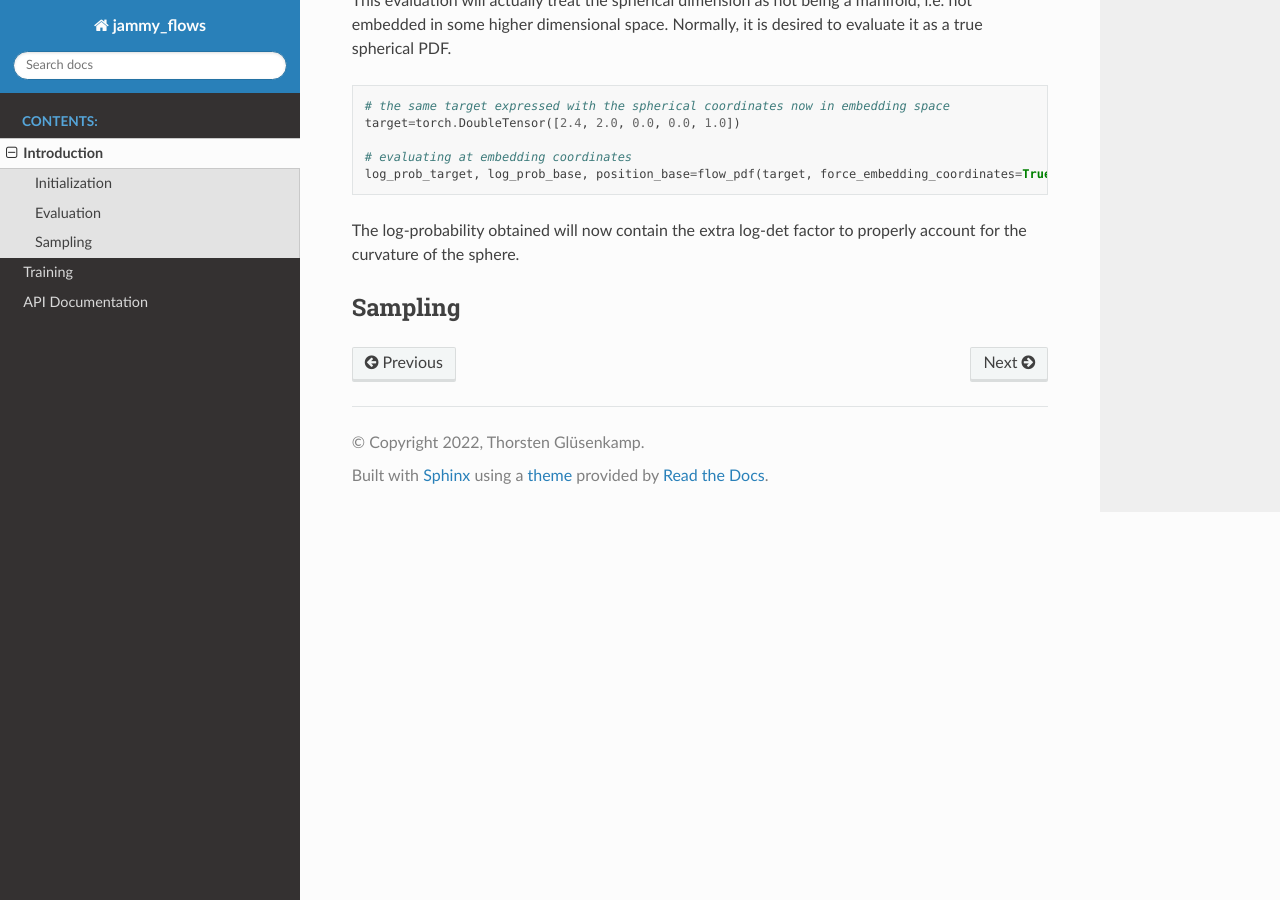
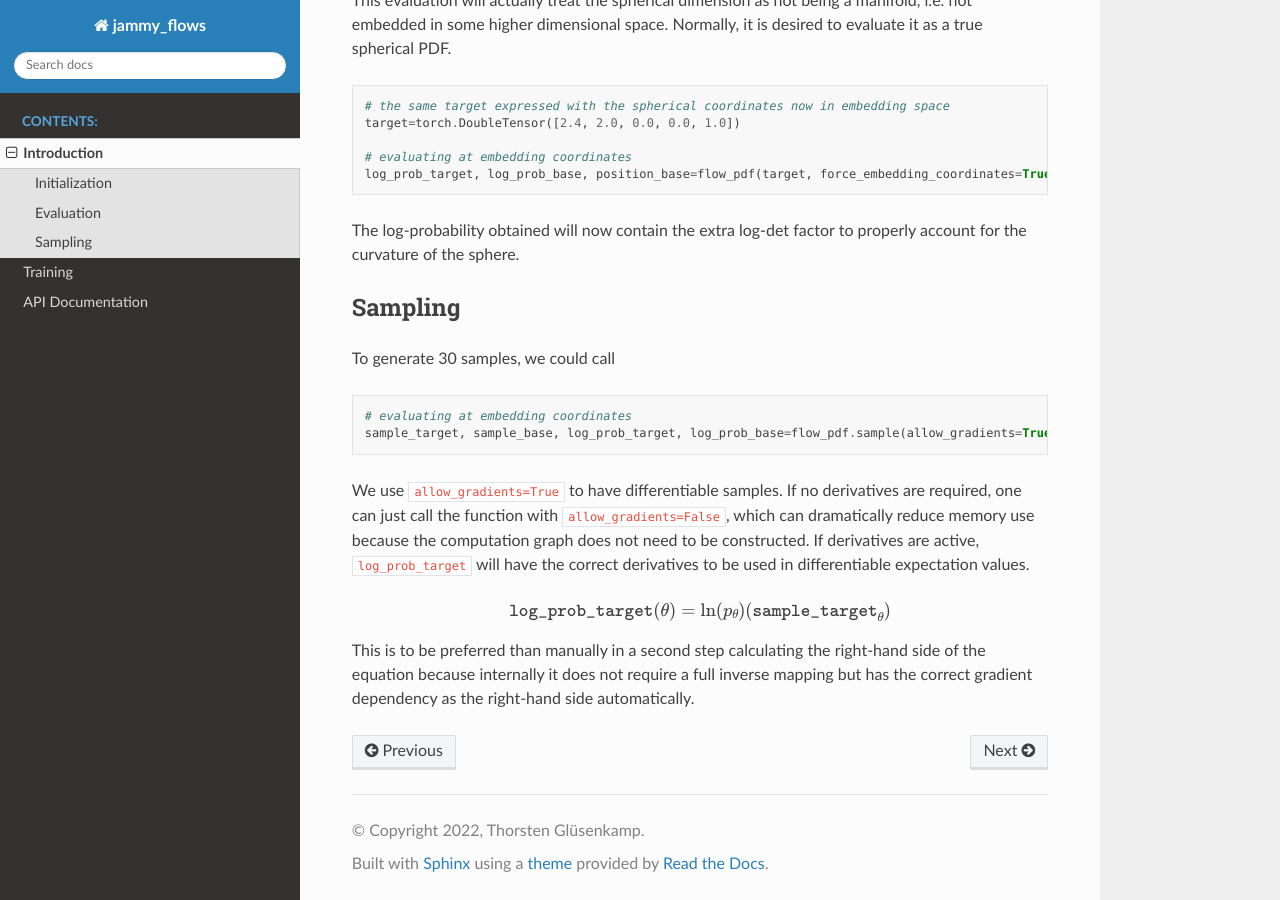
Before and after one commit to thoglu/jammy_flows, a Sphinx documentation site: the page built from docs/source/usage/introduction.rst, in a window 1280 px wide and 900 px high, scrolled down 2396 px. Built offline with Sphinx 7.4.7 and the Read the Docs theme 2.0.0, drawn with Linux system fonts in a browser that asks for light colours.

Commit message:
updated docs

```diff
--- a/docs/source/usage/introduction.rst
+++ b/docs/source/usage/introduction.rst
@@ -99,3 +99,19 @@ The log-probability obtained will now contain the extra log-det factor to proper
 ----------------
 Sampling
 ----------------
+
+To generate 30 samples, we could call
+
+..  code-block:: python
+
+    # evaluating at embedding coordinates
+    sample_target, sample_base, log_prob_target, log_prob_base=flow_pdf.sample(allow_gradients=True, samplesize=30)
+
+We use ``allow_gradients=True`` to have differentiable samples. If no derivatives are required, one can just call the function with ``allow_gradients=False``, which can dramatically reduce memory use because the computation graph does not need to be constructed.
+If derivatives are active, ``log_prob_target`` will have the correct derivatives to be used in differentiable expectation values.
+
+.. math::
+
+   \mathrm{\texttt{log_prob_target}}(\theta) = \mathrm{ln}(p_\theta)({\texttt{sample_target}}_{\theta})
+
+This is to be preferred than manually in a second step calculating the right-hand side of the equation because internally it does not require a full inverse mapping but has the correct gradient dependency as the right-hand side automatically.
```
